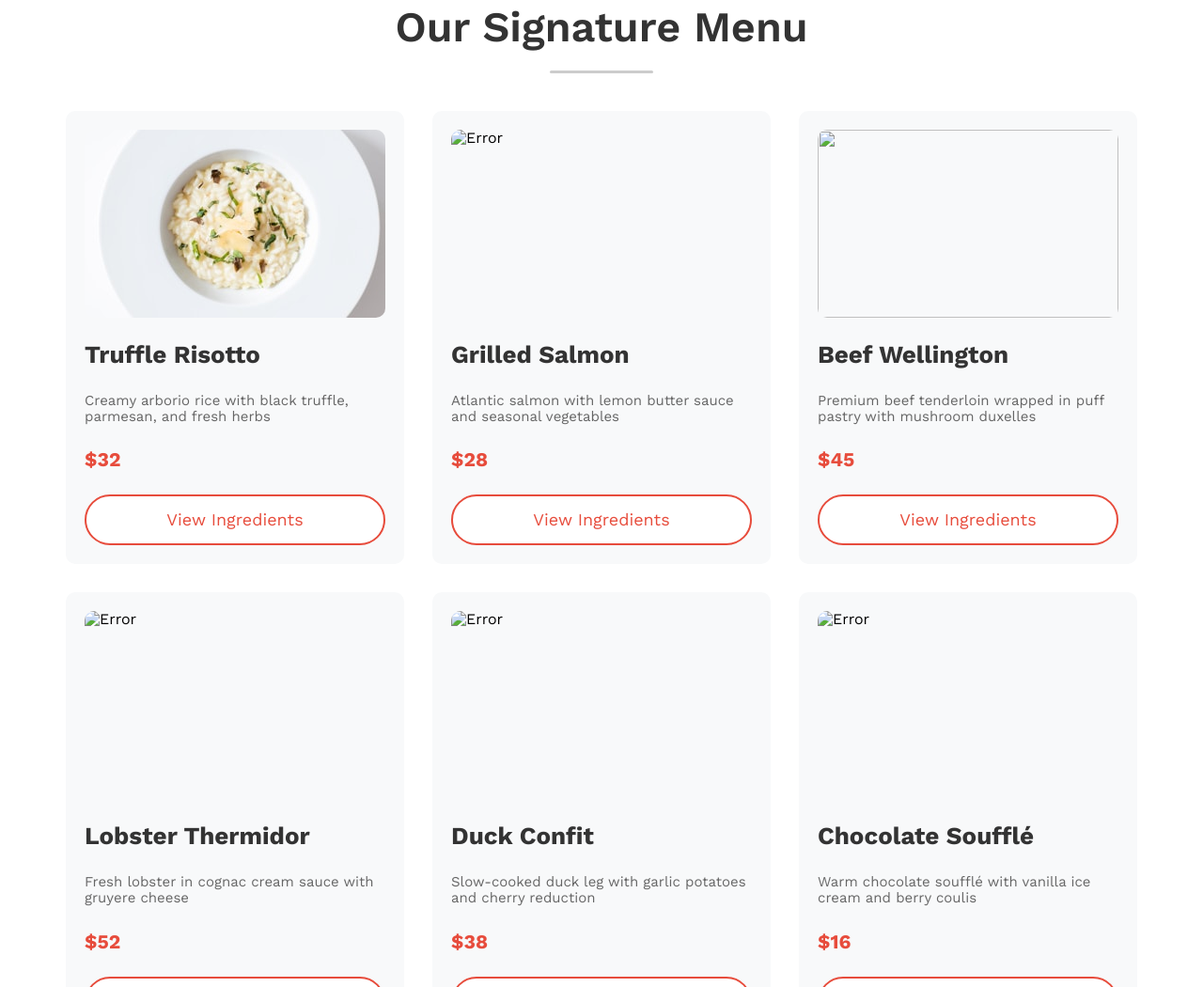
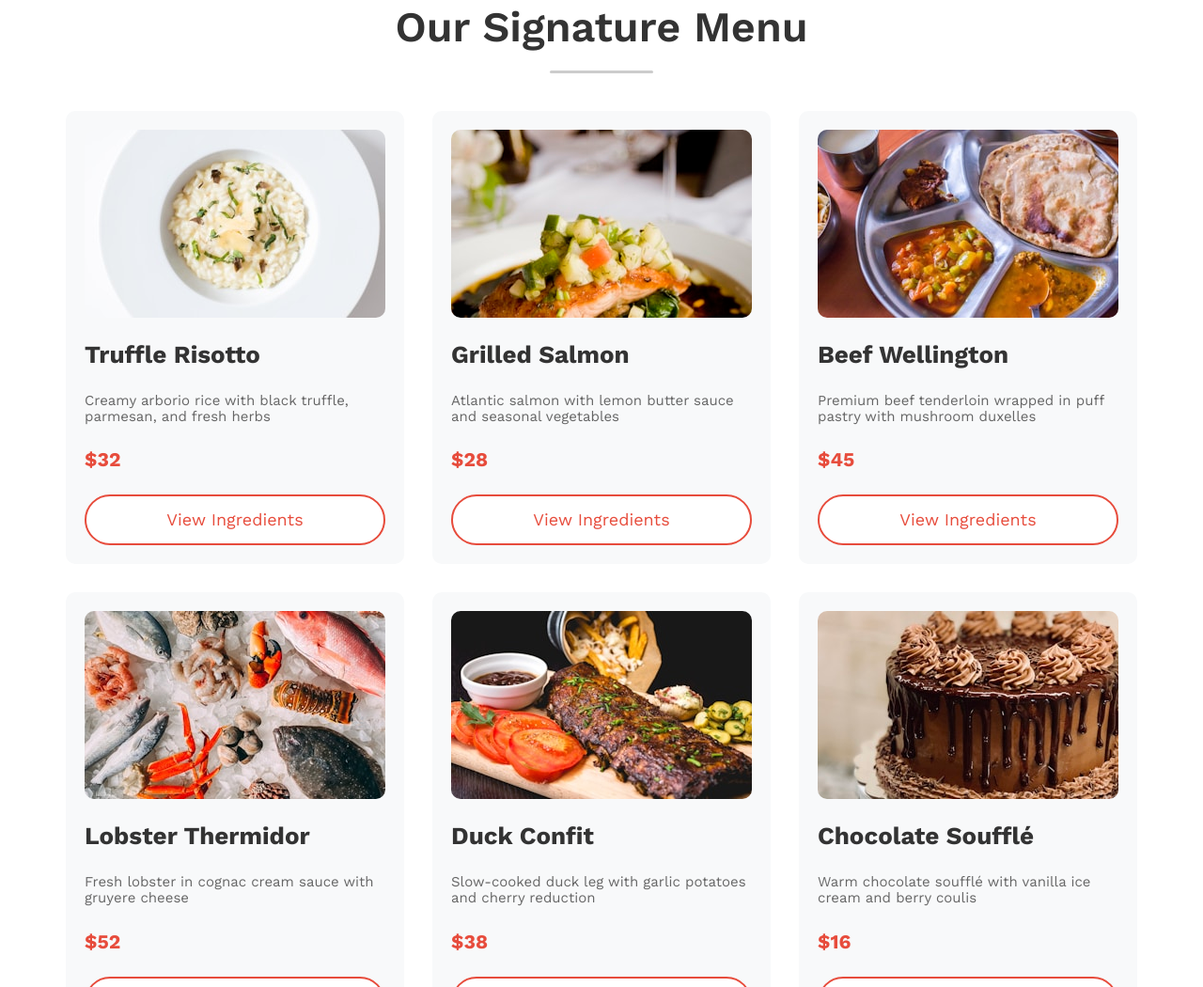
Before and after one commit to abady5034/Restaurant_Page, a plain HTML site: page index.html in a window 1280 px wide. Shown: the part 967-2017 px from the top of the page at 94% size. Drawn offline with nearby package versions, Linux system fonts and the light colour scheme; files whose address does not match are found by name.

Commit message:
Update index.html

```diff
--- a/index.html
+++ b/index.html
@@ -78,7 +78,7 @@
             <a src="#">View Ingredients</a>
           </div>
           <div class="food">
-            <img src="../Main project/images/grilled-salmon.jpg" alt="Error" />
+            <img src="./images/grilled-salmon.jpg" alt="Error" />
             <h3>Grilled Salmon</h3>
             <p>
               Atlantic salmon with lemon butter sauce and seasonal vegetables
@@ -87,7 +87,7 @@
             <a src="#">View Ingredients</a>
           </div>
           <div class="food">
-            <img src="../Main project/images/beef-wellington.jpg" alt="" />
+            <img src="./images/beef-wellington.jpg" alt="Error" />
             <h3>Beef Wellington</h3>
             <p>
               Premium beef tenderloin wrapped in puff pastry with mushroom
@@ -98,7 +98,7 @@
           </div>
           <div class="food">
             <img
-              src="../Main project/images/lobster-thermidor.jpg"
+              src="./images/lobster-thermidor.jpg"
               alt="Error"
             />
             <h3>Lobster Thermidor</h3>
@@ -107,7 +107,7 @@
             <a src="#">View Ingredients</a>
           </div>
           <div class="food">
-            <img src="../Main project/images/duck-confit.jpg" alt="Error" />
+            <img src="./images/duck-confit.jpg" alt="Error" />
             <h3>Duck Confit</h3>
             <p>
               Slow-cooked duck leg with garlic potatoes and cherry reduction
@@ -117,7 +117,7 @@
           </div>
           <div class="food">
             <img
-              src="../Main project/images/chocolate-souffle.jpg"
+              src="./images/chocolate-souffle.jpg"
               alt="Error"
             />
             <h3>Chocolate Soufflé</h3>
```
